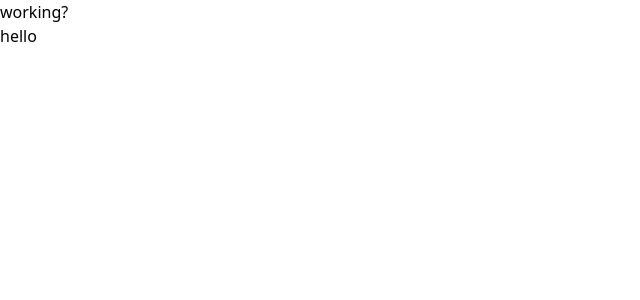
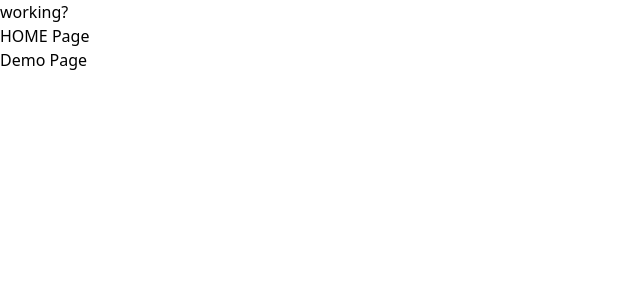
Before and after one commit to lycho33/covid-tracker, a Vue app in the folder covid-tracking/: page / in a window 1280 px wide. Shown: the top 300 px of the page, without its empty margins (0-640 px from the left). Built offline with nearby package versions, Linux system fonts and the light colour scheme.

Commit message:
render new component on page

```diff
--- a/covid-tracking/src/App.vue
+++ b/covid-tracking/src/App.vue
@@ -1,14 +1,17 @@
 <template>
   <Header />
   <router-view />
+  <Demo />
 </template>
 
 <script>
   import Header from '@/components/Header'
+  import Demo from './views/Demo.vue'
 
   export default {
     components: {
       Header,
+      Demo,
     },
   }
 </script>
--- a/covid-tracking/src/views/Home.vue
+++ b/covid-tracking/src/views/Home.vue
@@ -1,5 +1,5 @@
 <template>
-  <h1>hello</h1>
+  <h1>HOME Page</h1>
 </template>
 
 
```
